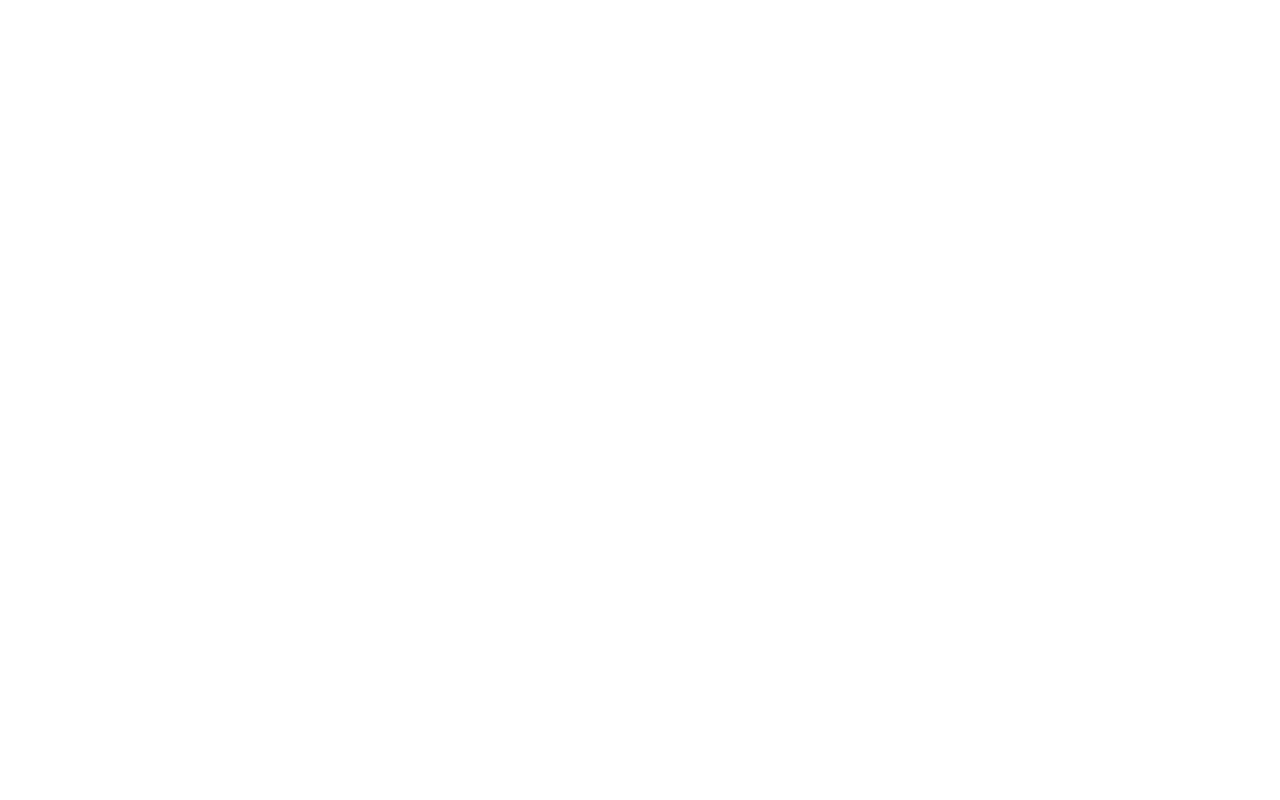
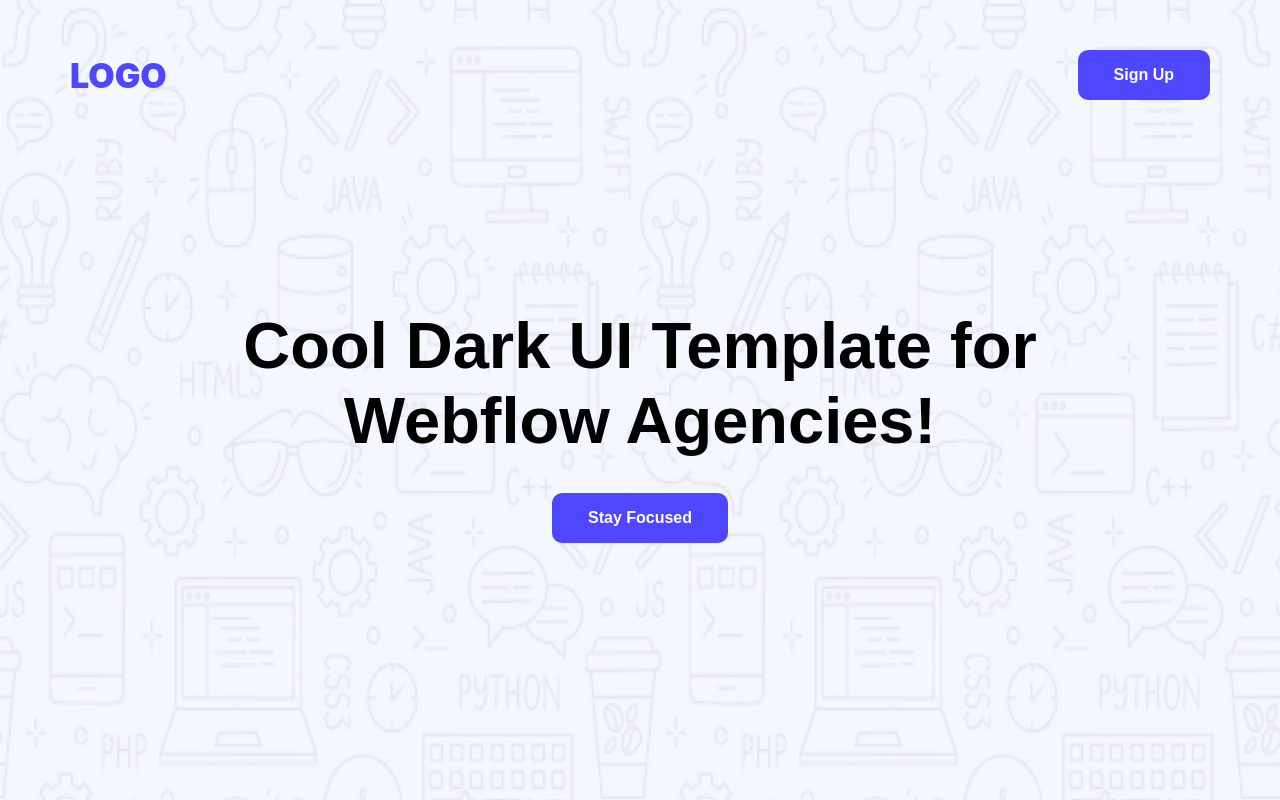
Before and after one commit to AdalOnShow/HP-A01-landing-launchpad, a plain HTML site: page index.html in a window 1280 px wide. Drawn offline with Linux system fonts and the light colour scheme.

Commit message:
ready hero and nav section

```diff
--- a/index.html
+++ b/index.html
@@ -4,11 +4,25 @@
 <head>
   <meta charset="UTF-8">
   <meta name="viewport" content="width=device-width, initial-scale=1.0">
+  <link rel="stylesheet" href="style.css">
   <title>Landing Launchpad</title>
 </head>
 
 <body>
-
+  <main>
+    <section id="hero">
+      <header>
+        <nav>
+          <h4 class="logo">LOGO</h4>
+          <button class="btn">Sign Up</button>
+        </nav>
+      </header>
+      <div class="hero-des">
+        <h1>Cool Dark UI Template for <br> Webflow Agencies!</h1>
+        <button class="btn">Stay Focused</button>
+      </div>
+    </section>
+  </main>
 </body>
 
 </html>
--- /dev/null
+++ b/style.css
@@ -0,0 +1,76 @@
+*,
+*::after,
+*::before {
+  padding: 0;
+  margin: 0;
+  box-sizing: border-box;
+  text-decoration: none;
+  font-family: "Raleway", sans-serif;
+}
+
+@import url('https://fonts.googleapis.com/css2?family=Inter:ital,opsz,wght@0,14..32,100..900;1,14..32,100..900&family=Raleway:ital,wght@0,100..900;1,100..900&display=swap');
+
+
+:root {
+  --primary-color: #4E47FF;
+  --dark-color: #252432;
+  --white-color: #FFFFFF;
+}
+
+.btn {
+  background: var(--primary-color);
+  color: var(--white-color);
+  font-weight: bold;
+  font-size: 16px;
+  padding: 16px 36px;
+  border: none;
+  border-radius: 10px;
+  cursor: pointer;
+
+  &:hover {
+    background-color: var(--dark-color);
+    transition: 500ms;
+  }
+}
+
+/* hero section */
+#hero {
+  height: 100vh;
+  background: url("./assets/Hero-bg.png") no-repeat center;
+  background-size: 100% 100%;
+  display: flex;
+  margin: 0 auto;
+  flex-direction: column;
+
+  nav {
+    max-width: 1140px;
+    display: flex;
+    align-items: center;
+    justify-content: space-between;
+    margin: 0 auto;
+    padding: 50px 0;
+
+    .logo {
+      font-family: "Inter", sans-serif;
+      font-weight: 900;
+      font-size: 34px;
+      color: var(--primary-color);
+    }
+  }
+
+  .hero-des {
+    max-width: 900px;
+    margin: 158px auto;
+    display: flex;
+    flex-direction: column;
+    align-items: center;
+    justify-content: center;
+
+    h1 {
+      font-weight: bold;
+      font-size: 65px;
+      text-align: center;
+      margin-bottom: 35px;
+    }
+  }
+}
```
